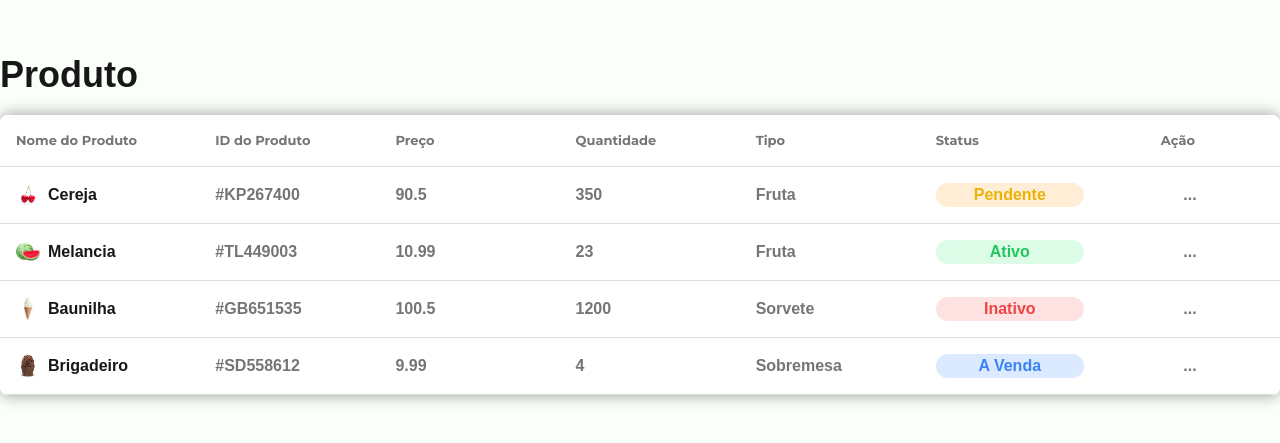
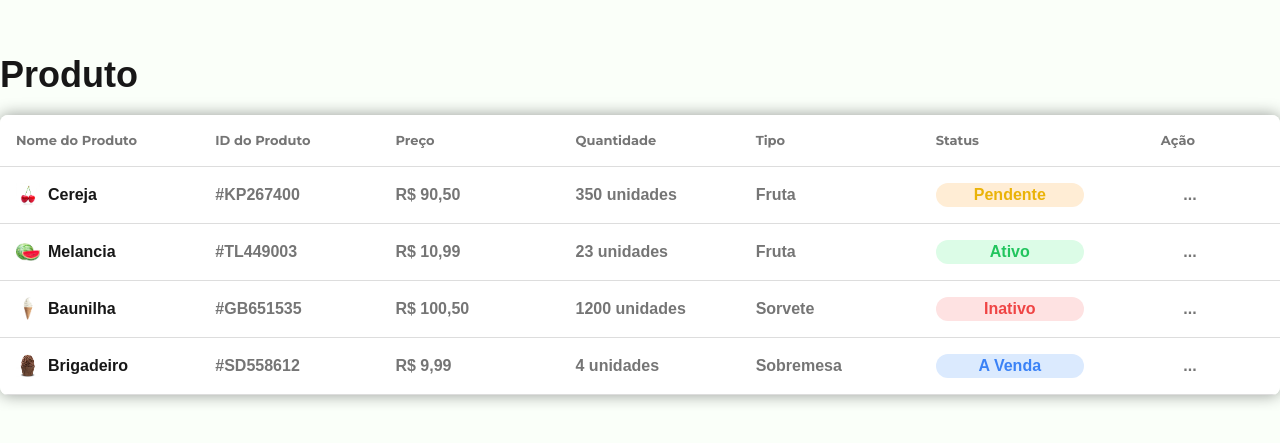
Before and after one commit to williamalonso/ordenacao-tabela, a Next.js app: page / in a window 1280 px wide. Shown: the part 167-610 px from the top of the page. Built offline with nearby package versions, Linux system fonts and the light colour scheme.

Commit message:
:zap: creating final code

```diff
--- a/src/components/Table/TableBase.tsx
+++ b/src/components/Table/TableBase.tsx
@@ -78,6 +78,7 @@ const TableBase: React.FC<TableProps> = ({ headers, data, onSort, sortColumn, so
                         : ''
                     }`}
                   >
+
                     {header === 'Nome do Produto' && (
                       <div className="flex items-center gap-2">
                         {row[header] === 'Cereja' && (
@@ -111,7 +112,23 @@ const TableBase: React.FC<TableProps> = ({ headers, data, onSort, sortColumn, so
                         <span>{row[header]}</span>
                       </div>
                     )}
-                    {header !== 'Nome do Produto' && (row[header] || '-')}
+
+                    {header === 'Preço' && typeof row[header] === 'number' && (
+                      <span>
+                        {new Intl.NumberFormat('pt-BR', {
+                          style: 'currency',
+                          currency: 'BRL',
+                        }).format(row[header])}
+                      </span>
+                    )}
+
+                    {header === 'Quantidade' && typeof row[header] === 'number' && (
+                      <span>
+                        {row[header]} unidades
+                      </span>
+                    )}
+
+                    {header !== 'Nome do Produto' && header !== 'Preço' && header !== 'Quantidade' && (row[header] || '-')}
                   </div>
                 </td>
               ))}
```
